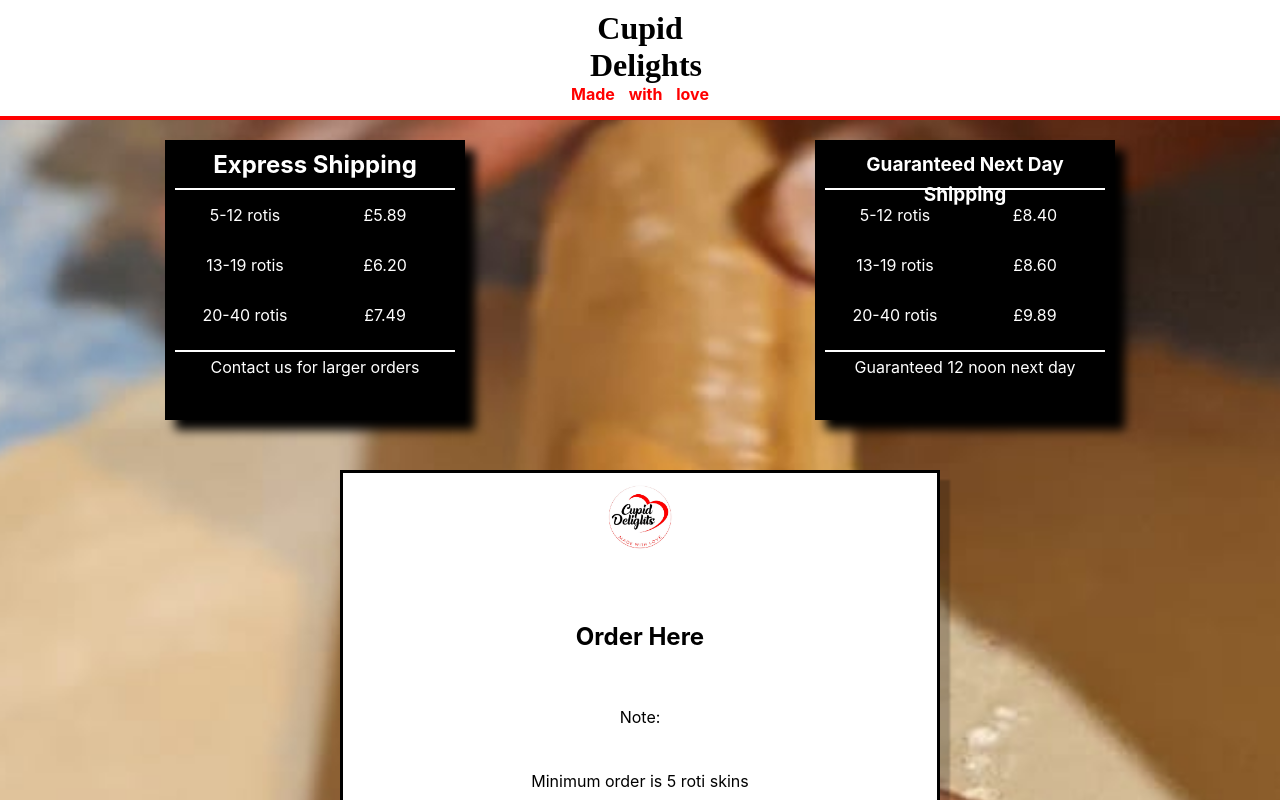
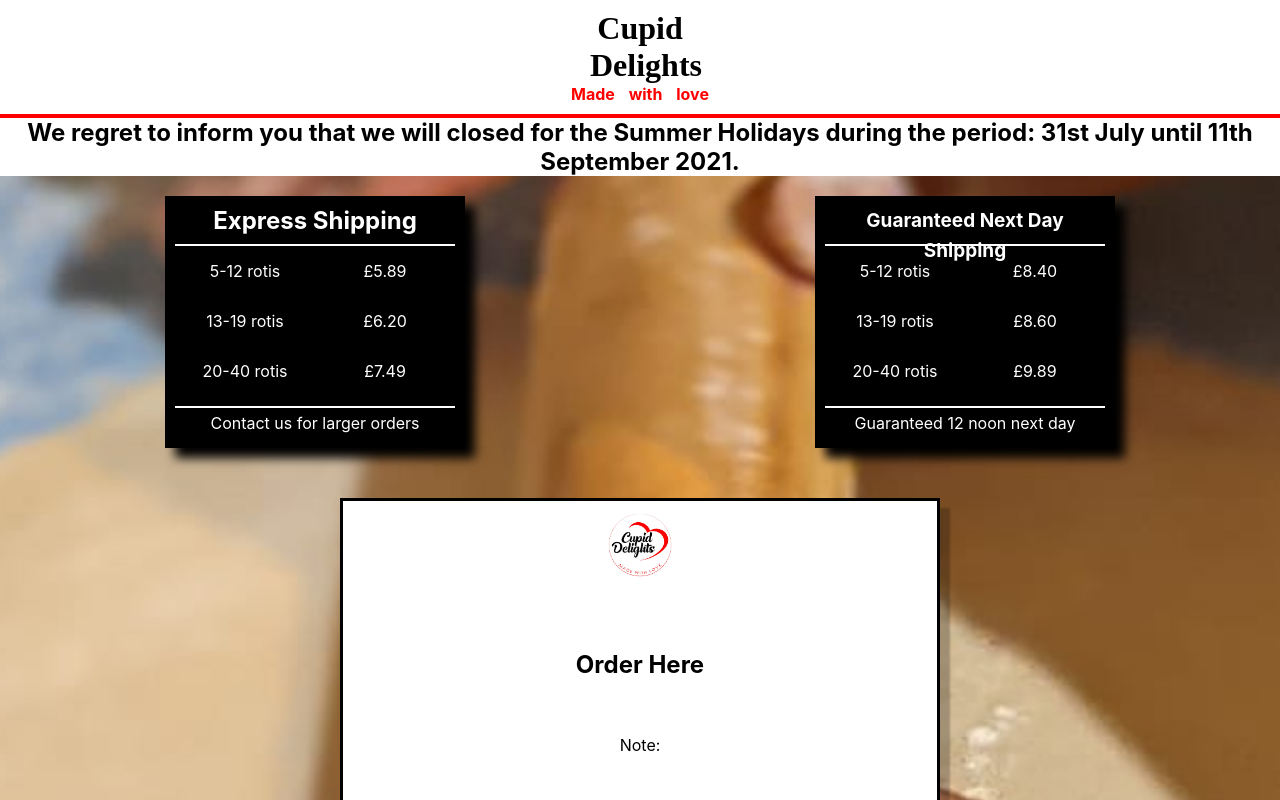
Before and after one commit to sammateo/cupid-delights, a Next.js app: page / in a window 1280 px wide. Shown: the top 800 px of the page. Built offline with nearby package versions, Linux system fonts and the light colour scheme.

Commit message:
Closing Banner

```diff
--- a/pages/index.js
+++ b/pages/index.js
@@ -117,6 +117,10 @@
 				<h1>Cupid Delights</h1>
 				<h4>Made with love</h4>
 			</div>
+
+			<div className={styles.banner}>
+					<h2>We regret to inform you that we will closed for the Summer Holidays during the period: 31st July until 11th September 2021.</h2>
+			</div>
 			<ShippingInfo></ShippingInfo>
 			<Content
 				checkout={checkout}
--- a/styles/Home.module.css
+++ b/styles/Home.module.css
@@ -6,7 +6,7 @@
 	width: 100%;
 	overflow: visible;
 	display: grid;
-	grid-template-rows: 120px 300px auto 70px 250px;
+	/* grid-template-rows: 120px 100px 300px auto 70px 250px; */
 	grid-auto-flow: dense;
 }
 
@@ -31,6 +31,16 @@
 .title h4 {
 	word-spacing: 10px;
 	color: red;
+}
+
+.banner {
+	width: 100%;
+	margin-left: auto;
+	margin-right: auto;
+	background-color: white;
+	text-align: center;
+	display: grid;
+	place-items: center;
 }
 
 .content {
@@ -222,7 +232,7 @@
 @media (max-width: 768px) {
 	.container {
 		width: 100%;
-		grid-template-rows: 120px 600px auto 70px 250px;
+		grid-template-rows: 120px 180px 600px auto 70px 250px;
 	}
 
 	.options p {
```
